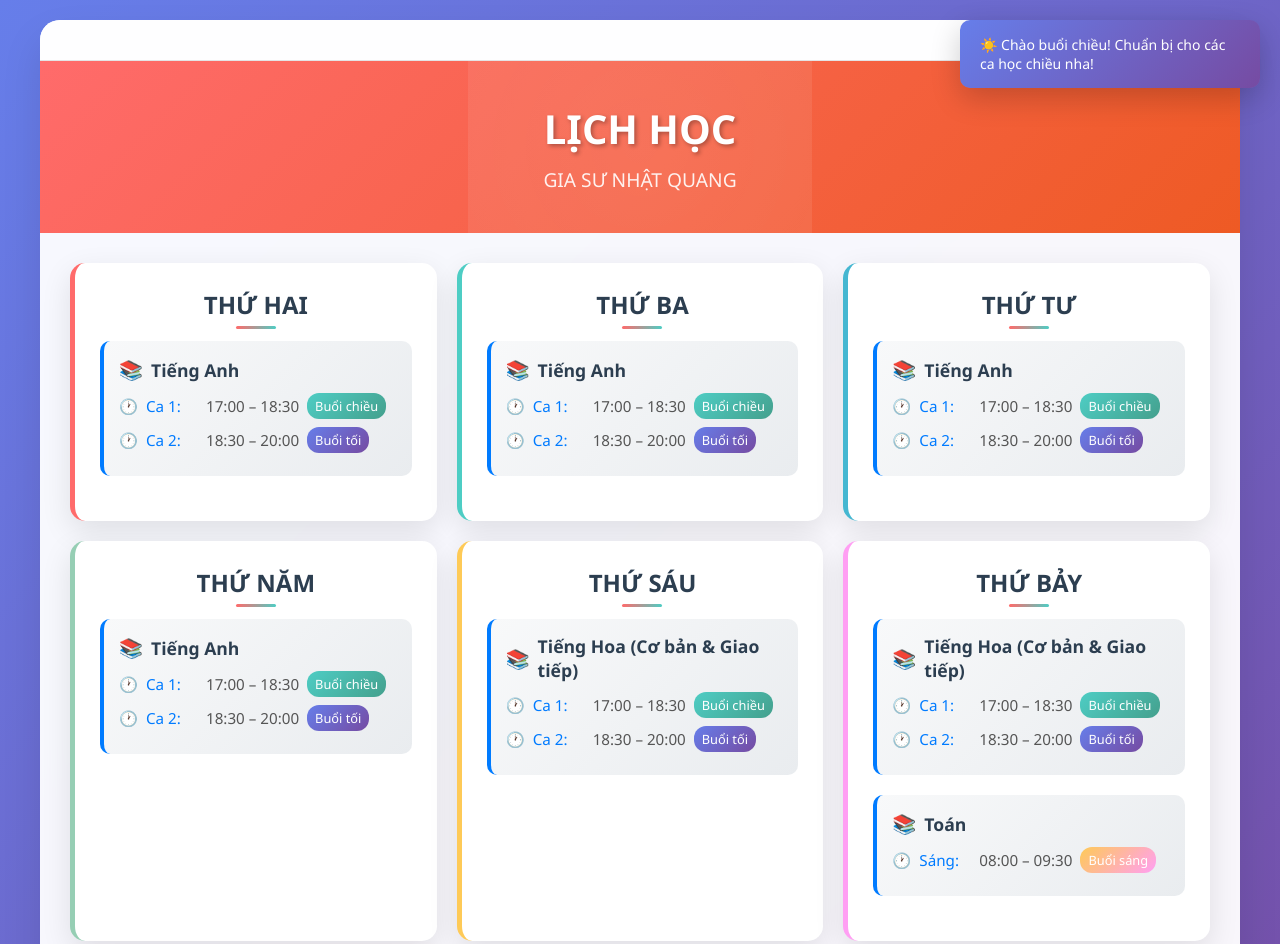
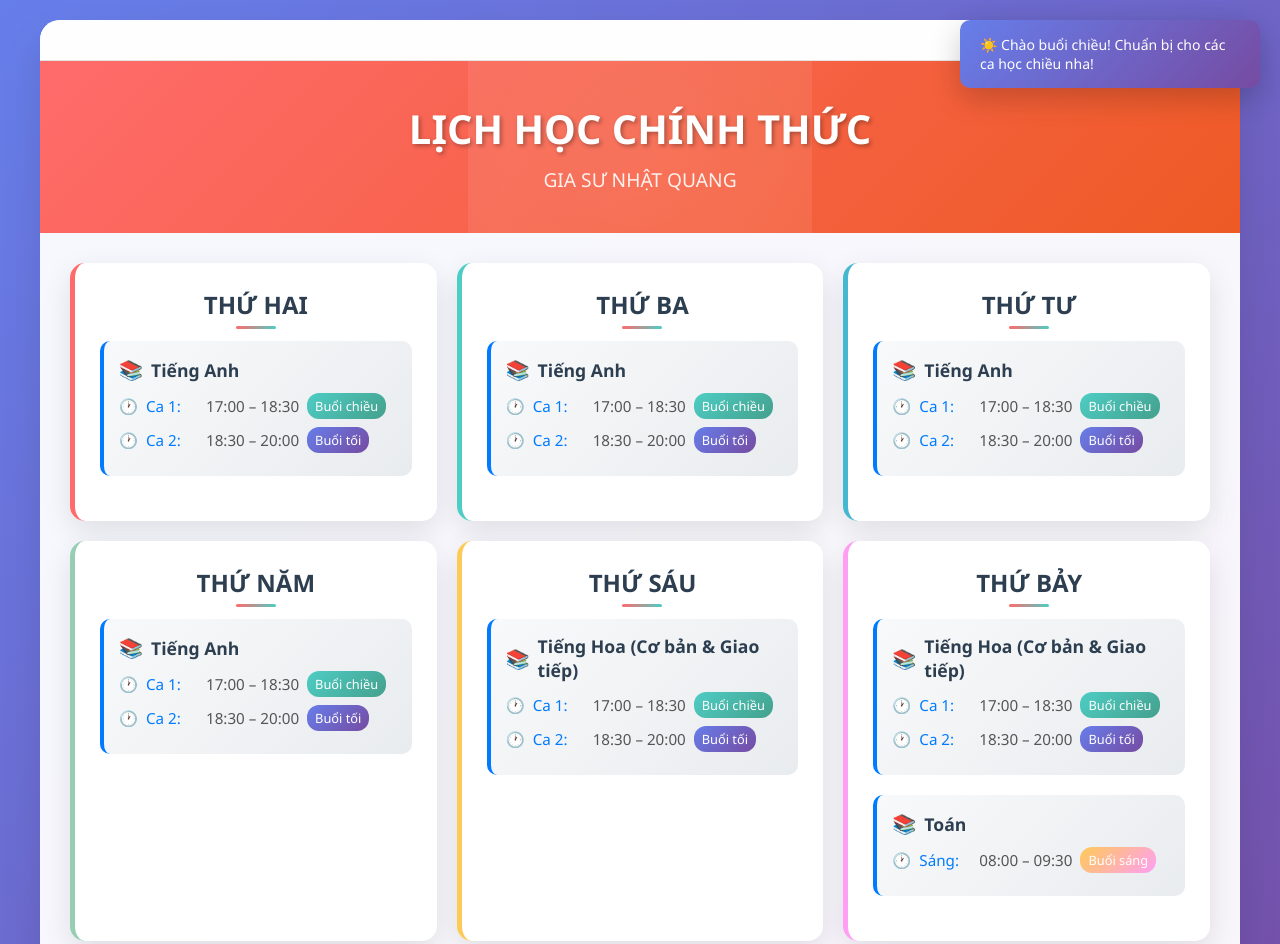
Before and after one commit to GiaSuNhatQuang/gsnq-schedule, a plain HTML site: page index.html in a window 1280 px wide. Shown: the top 944 px of the page. Drawn offline with Linux system fonts and the light colour scheme.

Commit message:
Update index.html

```diff
--- a/index.html
+++ b/index.html
@@ -294,7 +294,7 @@
         </div>
 
         <div class="header">
-            <h1>LỊCH HỌC</h1>
+            <h1>LỊCH HỌC CHÍNH THỨC</h1>
             <p>GIA SƯ NHẬT QUANG</p>
         </div>
 
```
